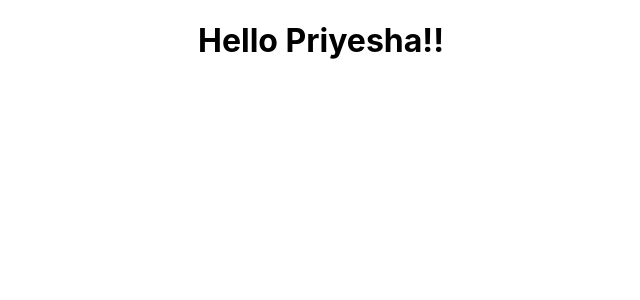
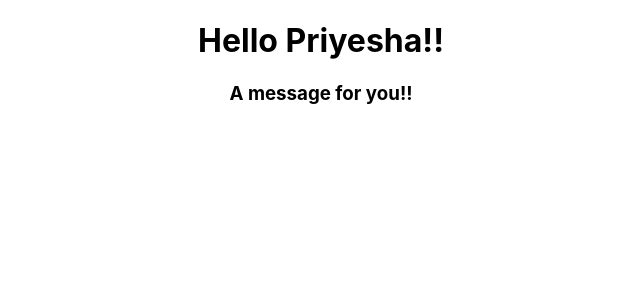
Before and after one commit to Priyesha/Learning-React, a React (Create React App) app: page / in a window 1280 px wide. Shown: the top 300 px of the page, without its empty margins (319-959 px from the left). Built offline with nearby package versions, Linux system fonts and the light colour scheme.

Commit message:
Functional component with named export

```diff
--- a/src/App.js
+++ b/src/App.js
@@ -1,12 +1,13 @@
 import React from 'react';
-import logo from './logo.svg';
 import './App.css';
 import Greet from './components/Greet';
+import { Message } from './components/Message';
 
 function App() {
   return (
     <div className="App">
-    <Greet></Greet>
+    <Greet/>
+    <Message/>
     </div>
   );
 }
--- /dev/null
+++ b/src/components/Message.js
@@ -0,0 +1,4 @@
+import React from 'react';
+
+// using arrow function and named export
+export const Message = () => <h3>A message for you!!</h3>
```
